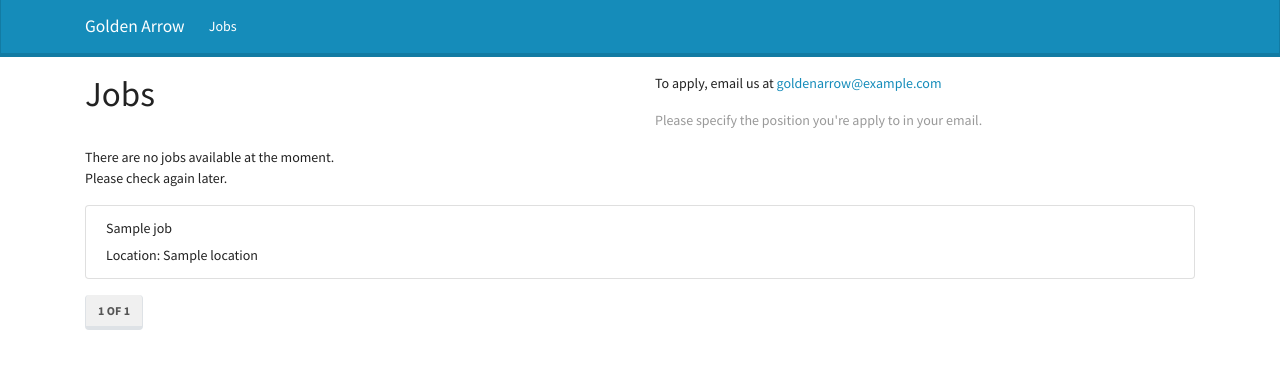
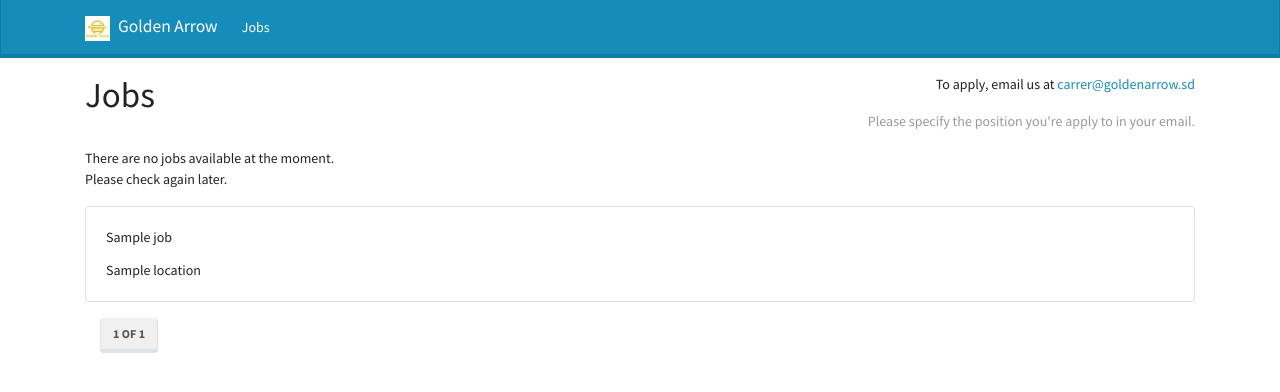
Before and after one commit to abdoamir117/goldenarrow, a Django app: template templates/jobs.html in a window 1280 px wide. Shown: the top 392 px of the page. Run offline with Django 3.2, Linux system fonts and the light colour scheme; the template is opened without the code that fills it: most values are stand-ins (such as "Sample title", 1, 10 or a date in 2020); data that the repository does not hold is empty; some libraries are stand-ins or nearby versions.

Commit message:
refactor: ui
add goldenarrow logo to navbar
use bootstrap card classes for jobs listings

```diff
--- a/jobs/views.py
+++ b/jobs/views.py
@@ -18,7 +18,7 @@ def home(request):
 
 def jobs(request):
     jobs = Job.objects.all()
-    paginator = Paginator(jobs, 1)
+    paginator = Paginator(jobs, 30)
     page_number = request.GET.get("page")
     page_obj = paginator.get_page(page_number)
     available_jobs = len(jobs)
--- a/templates/jobs.html
+++ b/templates/jobs.html
@@ -18,8 +18,8 @@
         {% endif %}
         <h1>Jobs</h1>
     </div>
-    <div class="col-6">
-        <p>To apply, email us at <a href="mailto:goldenarrow@example.com">goldenarrow@example.com</a></p>
+    <div class="col-6 text-right">
+        <p>To apply, email us at <a href="mailto:carrer@goldenarrow.sd">carrer@goldenarrow.sd</a></p>
         <p class="text-muted">Please specify the position you're apply to in
             your email.</p>
     </div>
@@ -33,33 +33,37 @@
 <p>There are no jobs available at the moment.<br>Please check again later.</p>
 {% endif %}
 
-{% if page_obj %}
-<ul class="list-group">
-    {% for job in page_obj %}
-    <li class="list-group-item">
+{% for job in page_obj %}
+<div class="card mt-3">
+    <div class="card-body">
         <div class="card-title">{{ job.title }}</div>
-        <div class="card-subtitle">Location: {{ job.location }}</div>
+        <div class="card-text">{{ job.location }}</div>
+
         {% if job.description %}
-        <div>
-            <b>Responsibilities:</b>
+        <div class="card-text">Responsibilities:</div>
+        <div class="card-text">
             <ul>
                 {% for item in job.descriptions %}
                 <li>{{ item }}</li>
                 {% endfor %}
             </ul>
-            {% endif %}
-            {% if job.requirement %}
-            <b>Qualifications</b>
+        </div>
+        {% endif %}
+
+        {% if job.requirement %}
+        <div class="card-text">Qualifications</div>
+        <div class="card-text">
             <ul>
                 {% for item in job.requirements %}
                 <li>{{ item }}</li>
                 {% endfor %}
             </ul>
-            {% endif %}
         </div>
-    </li>
-    {% endfor %}
-</ul>
+        {% endif %}
+    </div>
+</div>
+{% endfor %}
+
 <div class="container mt-3">
     <div class="pagination">
         {% if page_obj.has_previous %}
@@ -85,7 +89,6 @@
         </li>
         {% endif %}
     </div>
-    {% endif %}
 </div>
 
 {% endblock content %}
--- a/templates/navbar.html
+++ b/templates/navbar.html
@@ -20,7 +20,8 @@
 
 <nav class="navbar navbar-expand-lg navbar-dark bg-primary">
     <div class="container">
-        <a class="navbar-brand" href="{% url 'home' %}">Golden Arrow</a>
+        <a class="navbar-brand" href="{% url 'home' %}"><img src="{% static 'assets/golden_arrow_logo.jpg' %}"
+                alt="golden_arrow_logo" style="width: 25px; margin-right: .5rem;">Golden Arrow</a>
         <!-- <a class="navbar-brand" href="{% url 'home' %}"><img src="{% static 'assets/golden_arrow_logo.jpg' %}"
                 alt="golden_arrow_logo" style="width: 25px;"></a> -->
         <button class="navbar-toggler" type="button" data-toggle="collapse" data-target="#navbarColor01"
```
